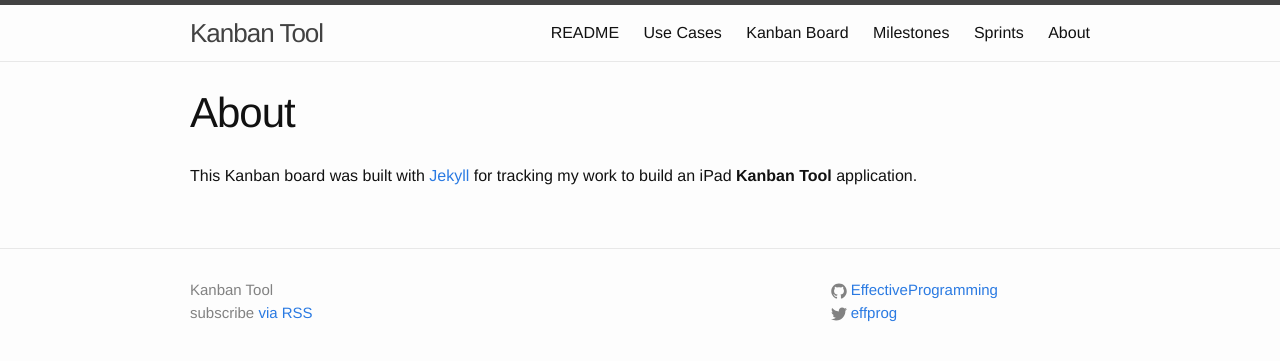
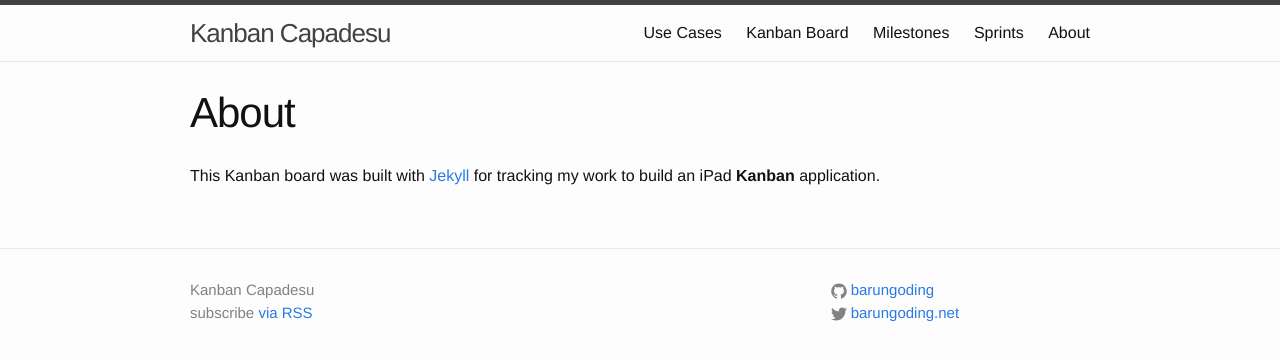
Before and after one commit to barufundamentalau/barufundamentalau.github.io, a Jekyll site: the page built from about.md, in a window 1280 px wide. Shown: the top 361 px of the page. Built offline with Jekyll 4.4.1, drawn with Linux system fonts in a browser that asks for light colours.

Commit message:
edit config

```diff
--- a/_config.yml
+++ b/_config.yml
@@ -1,11 +1,11 @@
 # Site settings
-title: Kanban Tool
+title: Kanban Capadesu
 description: > # this means to ignore newlines until "baseurl:"
   Kanban via Jekyll
 baseurl: "" # the subpath of your site, e.g. /Kanban-Tool/
 url: "https://kanban.capadesu.space" # the base hostname & protocol for your site
-twitter_username: effprog
-github_username:  EffectiveProgramming
+twitter_username: barungoding.net
+github_username:  barungoding
 
 # Build settings
 markdown: kramdown
--- a/about.md
+++ b/about.md
@@ -5,4 +5,4 @@ permalink: /about/
 sortOrder: 9
 ---
 
-This Kanban board was built with [Jekyll](http://jekyllrb.com) for tracking my work to build an iPad **Kanban Tool** application.
+This Kanban board was built with [Jekyll](http://jekyllrb.com) for tracking my work to build an iPad **Kanban** application.
```
Also changed, not shown: README.md (deleted).
